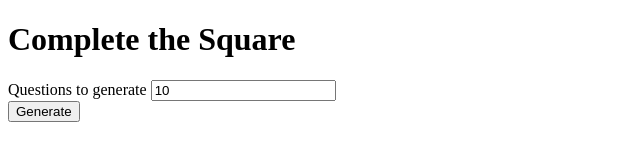
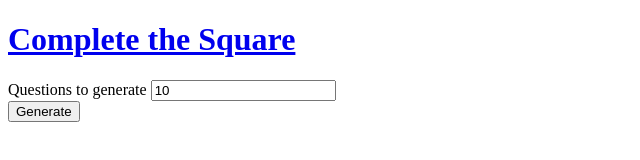
Before and after one commit to Briggybros/cts-gen, a website: page index.html in a window 1280 px wide. Shown: the whole page, without its empty margins (0-640 px from the left). Drawn offline with Linux system fonts and the light colour scheme.

Commit message:
Add link to repository

```diff
--- a/index.html
+++ b/index.html
@@ -6,7 +6,7 @@
         <script defer src="./cts-gen.js"></script>
     </head>
     <body>
-        <h1>Complete the Square</h1>
+        <a href="https://github.com/Briggybros/cts-gen"><h1>Complete the Square</h1></a>
 
         <div>
             <label for="gencount">Questions to generate</label>
```
